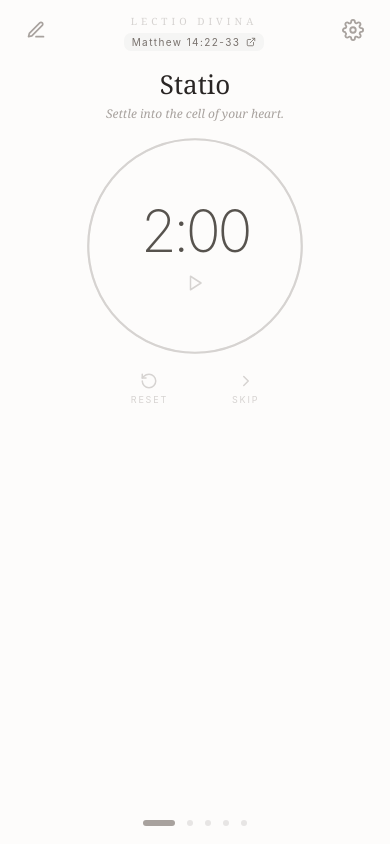
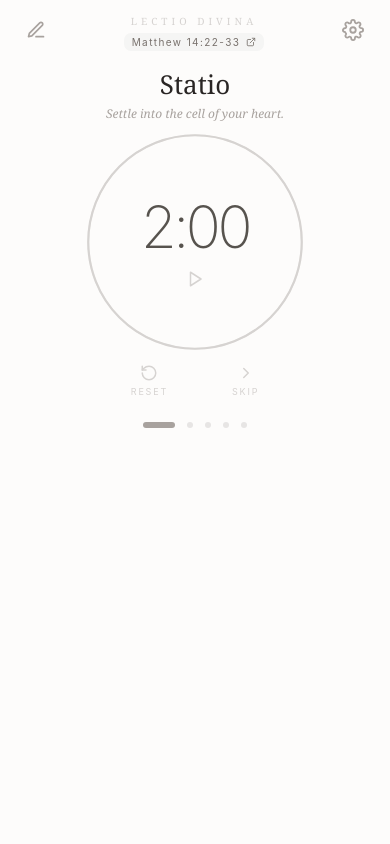
Before and after one commit to Lectio-Divina/lectio_divina_local, a React (Vite) app: page / in a window 390 px wide. Built offline with nearby package versions, Linux system fonts and the light colour scheme.

Commit message:
Update styles.css

```diff
--- a/src/styles.css
+++ b/src/styles.css
@@ -124,7 +124,13 @@ input[type="range"] { width:100%; accent-color:#78716c; margin-top:10px; }
   .main {
     justify-content: flex-start;
     padding: 8px 0 0;
-    gap: 8px;
+    gap: 4px;
+    min-height: auto;
+    flex: 0 1 auto;
+  }
+
+  .stage-dots {
+  margin-top: 8px;
   }
 
   .stage-heading {
```
